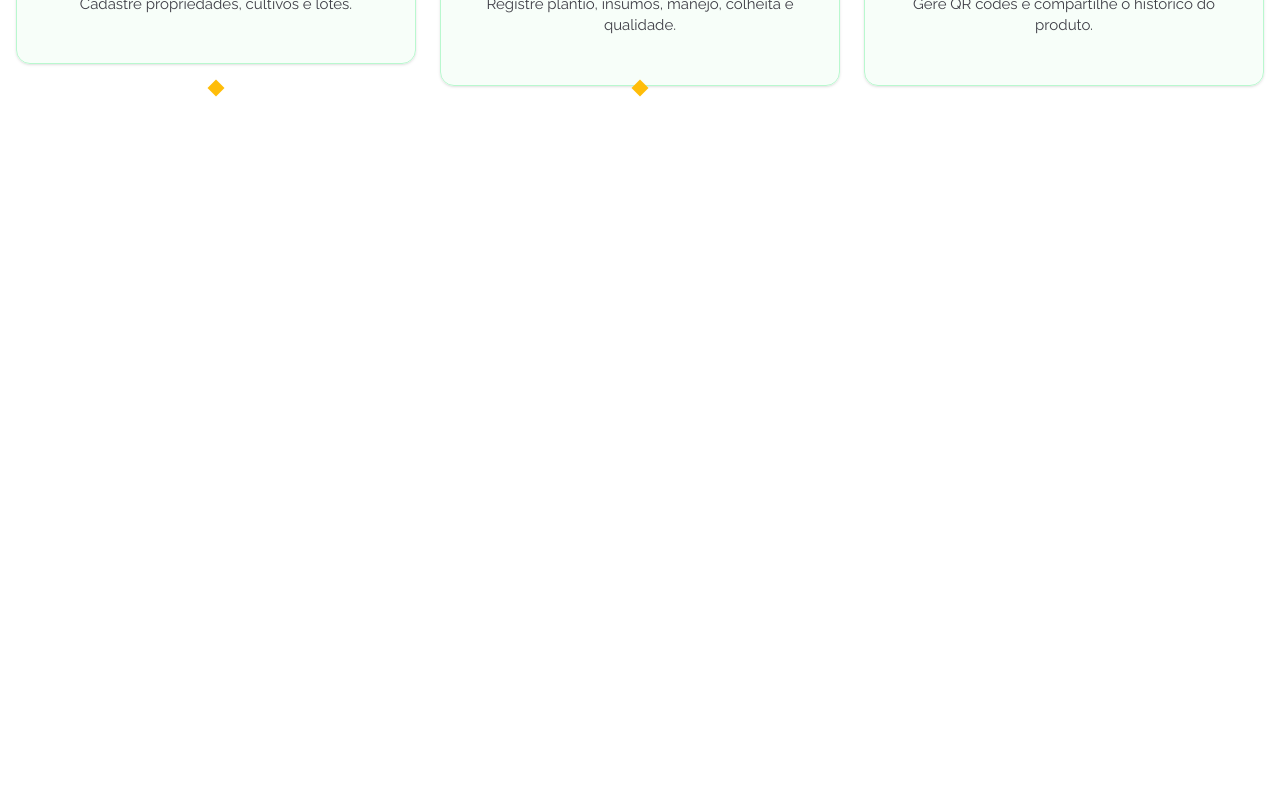
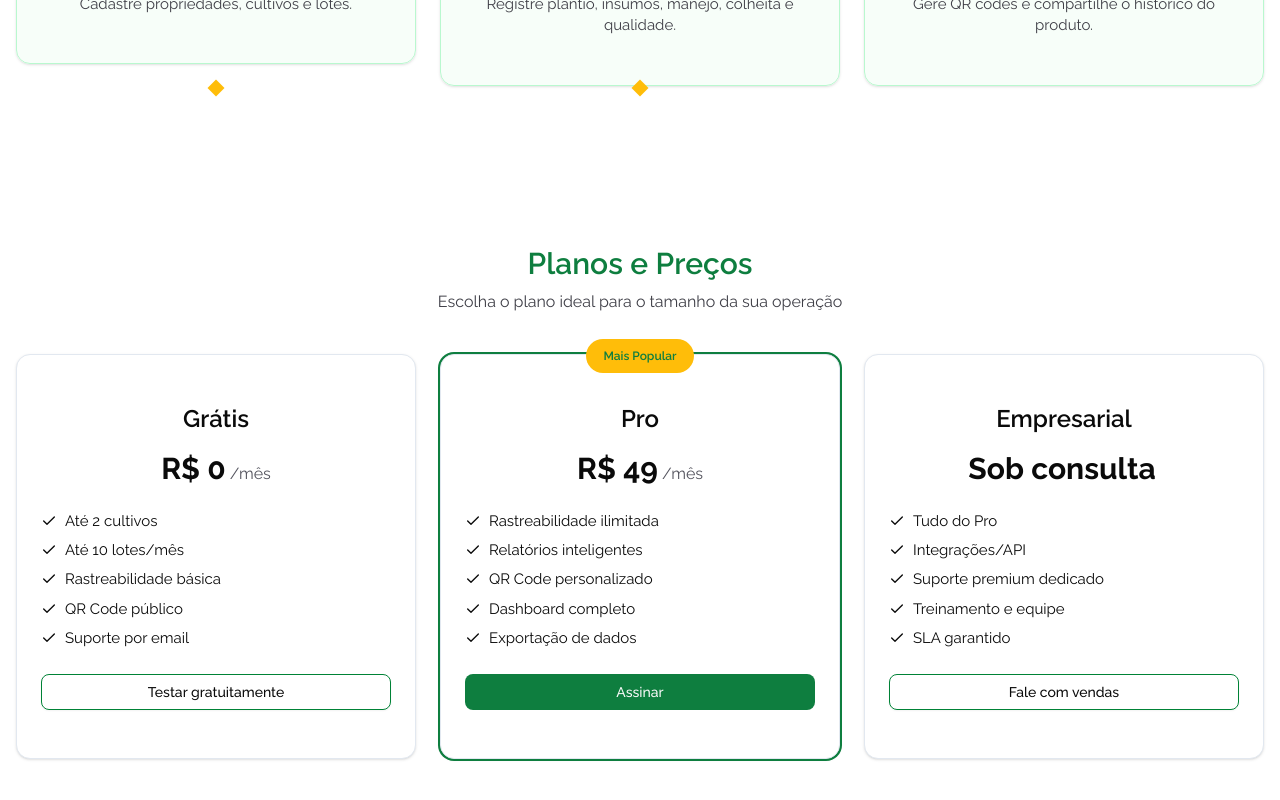
Before and after one commit to rickalves/cultivotrace-landing, a Next.js app: page / in a window 1280 px wide. Shown: the part 1690-2490 px from the top of the page. Before the commit the page ends 1856 px from the top, so only its background shows below. Built offline with nearby package versions, Linux system fonts and the light colour scheme.

Commit message:
feat(components): Adiciona componente Pricing

```diff
--- a/src/app/page.tsx
+++ b/src/app/page.tsx
@@ -3,6 +3,7 @@ import { Hero } from "@/components/hero";
 import { ProblemSolution } from "@/components/problema-solution";
 import { Features } from "@/components/features";
 import { StepsFlow } from "@/components/steps-flow";
+import { Pricing } from "@/components/pricing";
 
 
 export default function Home() {
@@ -14,7 +15,7 @@ export default function Home() {
         <ProblemSolution />
         <Features />
         <StepsFlow />
-        {/* <Pricing /> */}
+        <Pricing />
         {/* <About /> */}
         {/* <Contact /> */}
       </main>
--- a/src/components/navibar.tsx
+++ b/src/components/navibar.tsx
@@ -6,6 +6,13 @@ import { motion } from "motion/react"
 import { fadeIn } from "./anim"
 import { useState } from "react"
 import Image from "next/image"
+
+const sections = [
+  { label: "Funcionalidades", href: "#features" },
+  { label: "Planos", href: "#plans" },
+  { label: "Sobre", href: "#about" },
+  { label: "Contato", href: "#contact" },
+]
 
 export function Navbar() {
   const [open, setOpen] = useState(false)
@@ -68,20 +75,20 @@ export function Navbar() {
               }
             }}
           >
-            {["Funcionalidades", "Planos", "Sobre", "Contato"].map((label) => (
+            {sections.map((section) => (
               <motion.div
-                key={label}
+                key={section.label}
                 variants={{
                   open: { opacity: 1, x: 0, transition: { type: "spring", stiffness: 300, damping: 24 } },
                   closed: { opacity: 0, x: -20 }
                 }}
               >
                 <Link
-                  href={`#${label.toLowerCase()}`}
+                  href={`${section.href}`}
                   className="py-2 block hover:text-brand-800 hover:bg-brand-50 px-2 rounded transition-colors"
                   onClick={() => setOpen(false)}
                 >
-                  {label}
+                  {section.label}
                 </Link>
               </motion.div>
             ))}
--- /dev/null
+++ b/src/components/pricing.tsx
@@ -0,0 +1,88 @@
+"use client"
+import { Card, CardContent } from "@/components/ui/card"
+import { Button } from "@/components/ui/button"
+import { Badge } from "@/components/ui/badge"
+import { Check } from "lucide-react"
+import { motion } from "motion/react"
+import { fadeUp } from "./anim"
+
+const plans = [
+  {
+    name: "Grátis",
+    price: "R$ 0",
+    period: "/mês",
+    features: ["Até 2 cultivos", "Até 10 lotes/mês", "Rastreabilidade básica", "QR Code público", "Suporte por email"],
+    cta: "Testar gratuitamente",
+    highlight: false,
+    i: 0,
+  },
+  {
+    name: "Pro",
+    price: "R$ 49",
+    period: "/mês",
+    features: ["Rastreabilidade ilimitada", "Relatórios inteligentes", "QR Code personalizado", "Dashboard completo", "Exportação de dados"],
+    cta: "Assinar",
+    highlight: true,
+    i: 0.2,
+  },
+  {
+    name: "Empresarial",
+    price: "Sob consulta",
+    period: "",
+    features: ["Tudo do Pro", "Integrações/API", "Suporte premium dedicado", "Treinamento e equipe", "SLA garantido"],
+    cta: "Fale com vendas",
+    highlight: false,
+    i: 0.4,
+  },
+]
+
+export function Pricing() {
+  return (
+    <section id="plans" className="py-8 px-4 md:py-16 lg:py-20">
+      <motion.div {...fadeUp(0)} className="text-center mb-6 md:mb-10">
+        <h2 className=" text-primary text-2xl md:text-2xl lg:text-3xl font-semibold">Planos e Preços</h2>
+        <p className="text-zinc-700 mt-2">Escolha o plano ideal para o tamanho da sua operação</p>
+      </motion.div>
+
+      {/* mobile: cards empilhados; tablet: 2-3 colunas (a critério) */}
+      <div className="grid gap-8 md:grid-cols-3 md:gap-6">
+        {plans.map((p) => (
+          <motion.div key={p.name} {...fadeUp(p.i)}>
+            <Card className={`relative shadow-soft ${p.highlight ? "ring-2 ring-primary" : ""} hover:-translate-y-0.5 hover:shadow-md transition`}>
+              <CardContent className="p-4 md:p-6">
+                <div className="flex flex-col-reverse items-center justify-between">
+                  <div className="text-2xl font-semibold">{p.name}</div>
+                  {p.highlight && <Badge className="absolute -top-4 py-2 px-4 bg-accent text-primary font-semibold">Mais Popular</Badge>}
+                </div>
+
+                <div className="mt-3 md:mt-4 mb-5 md:mb-6 flex justify-center items-baseline gap-1">
+                  <span className="text-2xl md:text-3xl font-bold">{p.price}</span>
+                  <span className="text-zinc-600">{p.period}</span>
+                </div>
+
+                <ul className="space-y-2 text-sm md:text-[15px]">
+                  {p.features.map((f) => (
+                    <li key={f} className="flex items-start gap-2">
+                      <Check className="size-4 mt-0.5 text-brand-800" />
+                      <span>{f}</span>
+                    </li>
+                  ))}
+                </ul>
+
+                <Button
+                    variant={p.highlight ? "default" : "outline"}
+                    className={`
+                        w-full mt-5 md:mt-6 hover:bg-primary hover:text-white cursor-pointer
+                        transition-all duration-500 ease-in-out border-green-700
+                    `}
+                >
+                    {p.cta}
+                </Button>
+              </CardContent>
+            </Card>
+          </motion.div>
+        ))}
+      </div>
+    </section>
+  )
+}
--- a/src/components/problema-solution.tsx
+++ b/src/components/problema-solution.tsx
@@ -19,7 +19,7 @@ export function ProblemSolution() {
   ]
 
   return (
-    <section className="py-8 px-4 md:py-16 lg:py-20">
+    <section id="problem-solution" className="py-8 px-4 md:py-16 lg:py-20">
       <div className="grid gap-4 md:grid-cols-2 md:gap-6">
         <motion.div
           initial={{ opacity: 0, x: -50, rotateY: -15 }}
```
